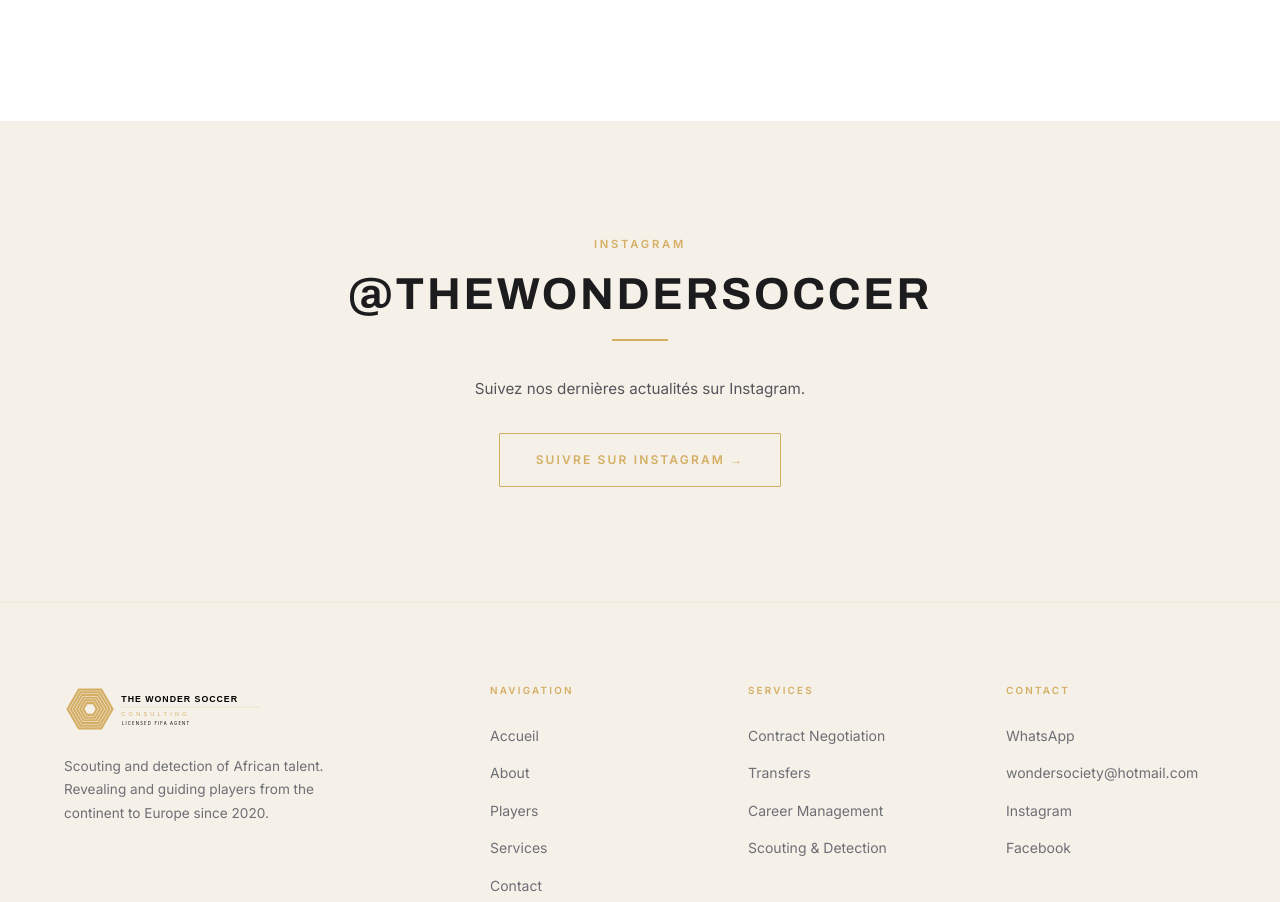
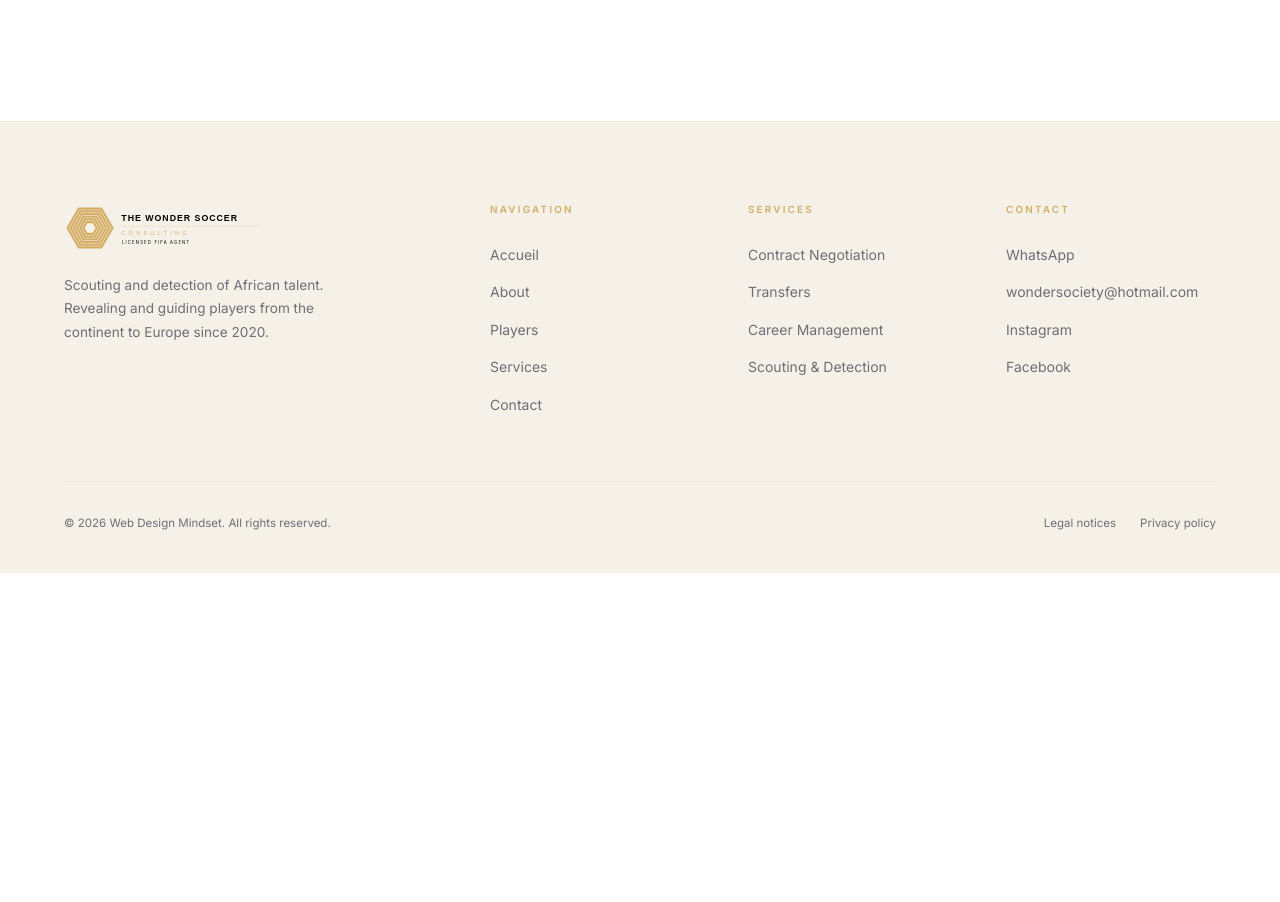
Before and after one commit to JuniorKouassi/wondersoccerconsulting, a plain HTML site: page medias.html in a window 1280 px wide. Shown: the part 1220-2122 px from the top of the page. After the commit the page ends 1793 px from the top, so only its background shows below. Drawn offline with nearby package versions, Linux system fonts and the light colour scheme; animation ran at ten frames a second.

Commit message:
Media: remove redundant Instagram feed placeholder section

```diff
--- a/medias.html
+++ b/medias.html
@@ -125,21 +125,6 @@
       </div>
     </section>
 
-    <!-- Instagram feed placeholder -->
-    <section class="section" style="background:var(--black-2);text-align:center">
-      <div class="container">
-        <span class="section-label" style="display:block;text-align:center;margin-bottom:1rem">Instagram</span>
-        <h2 style="margin-bottom:1rem">@thewondersoccer</h2>
-        <div class="divider divider--center"></div>
-        <p style="color:var(--grey-light);font-size:0.95rem;max-width:480px;margin:0 auto 2rem">
-          Suivez nos dernières actualités sur Instagram.
-        </p>
-        <a href="https://www.instagram.com/thewondersoccer/" target="_blank" rel="noopener" class="btn btn--outline-gold">
-          Suivre sur Instagram →
-        </a>
-      </div>
-    </section>
-
   </main>
 
   <footer class="footer">
```
